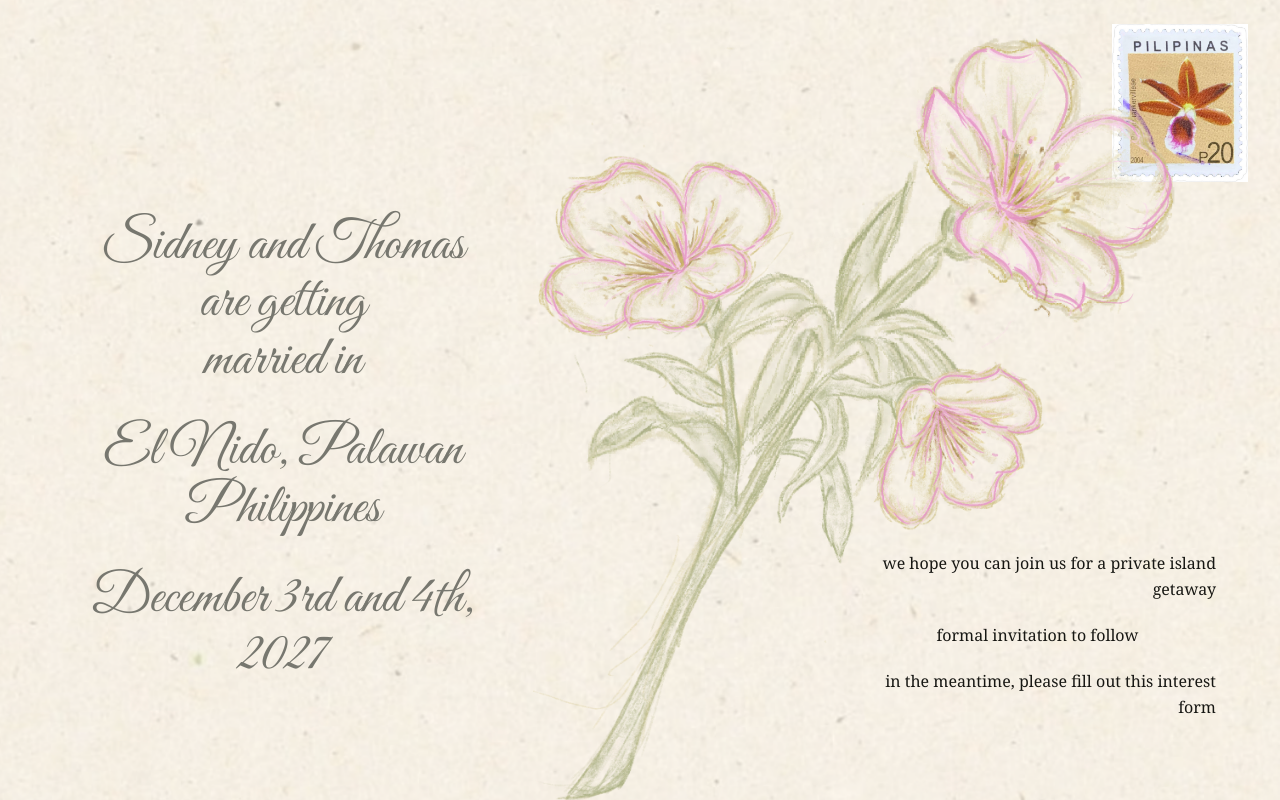
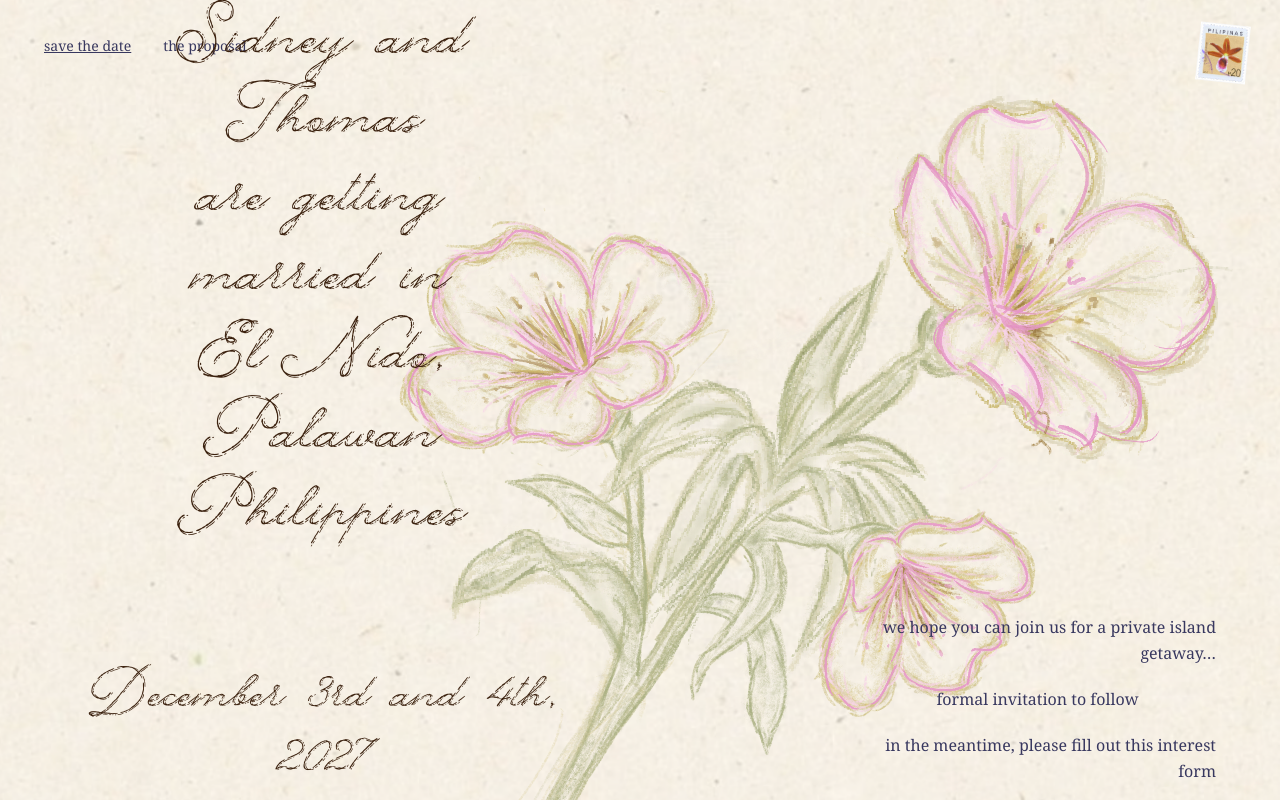
Before and after one commit to thooooooomas/sidneyandthomas, a Next.js app in the folder sidneyandthomas/: page / in a window 1280 px wide. Built offline with nearby package versions, Linux system fonts and the light colour scheme.

Commit message:
install fonts and adjust sizes

```diff
--- a/sidneyandthomas/app/globals.css
+++ b/sidneyandthomas/app/globals.css
@@ -8,17 +8,15 @@
 @theme inline {
   --color-background: var(--background);
   --color-foreground: var(--foreground);
-  --font-sans: var(--font-geist-sans);
-  --font-mono: var(--font-geist-mono);
 }
 
-.font-script {
-  font-family: var(--font-great-vibes), cursive;
+.font-custom {
+  font-family: var(--font-custom), serif;
 }
 
 body {
   min-height: 100%;
   background: var(--background);
   color: var(--foreground);
-  font-family: Georgia, "Times New Roman", serif;
+  font-family: var(--font-custom), serif;
 }
--- a/sidneyandthomas/app/layout.tsx
+++ b/sidneyandthomas/app/layout.tsx
@@ -1,21 +1,12 @@
 import type { Metadata } from "next";
-import { Geist, Geist_Mono, Great_Vibes } from "next/font/google";
 import "./globals.css";
 
-const geistSans = Geist({
-  variable: "--font-geist-sans",
-  subsets: ["latin"],
-});
+import localFont from "next/font/local";
 
-const geistMono = Geist_Mono({
-  variable: "--font-geist-mono",
-  subsets: ["latin"],
-});
-
-const greatVibes = Great_Vibes({
-  variable: "--font-great-vibes",
-  subsets: ["latin"],
-  weight: "400",
+const customFont = localFont({
+  src: "./fonts/somethingelse-webfont.woff2",
+  variable: "--font-custom",
+  display: "swap",
 });
 
 export const metadata: Metadata = {
@@ -28,7 +19,7 @@ export default function RootLayout({ children }: LayoutProps<"/">) {
   return (
     <html
       lang="en"
-      className={`${geistSans.variable} ${geistMono.variable} ${greatVibes.variable} h-full antialiased`}
+      className={`${customFont.variable} h-full antialiased`}
     >
       <body className="min-h-full flex flex-col">{children}</body>
     </html>
--- a/sidneyandthomas/app/page.tsx
+++ b/sidneyandthomas/app/page.tsx
@@ -9,34 +9,50 @@ export default function Home() {
       className="flex h-dvh flex-col overflow-hidden bg-cover bg-center text-[#171713] lg:min-h-0"
       style={{ backgroundImage: `url("${basePath}/background.png")` }}
     >
-      <header className="flex shrink-0 justify-end px-5 pt-4 sm:px-8 sm:pt-6">
+      <header className="flex shrink-0 flex-row items-start justify-between gap-3 px-5 pt-4 sm:gap-4 sm:px-8 sm:pt-6">
+        <nav aria-label="Wedding links" className="flex gap-2 pt-1">
+          <a
+            href={`${basePath}/`}
+            aria-current="page"
+            className="whitespace-nowrap px-3 py-2 font-serif text-xs text-[#38385F] underline sm:text-sm"
+          >
+            save the date
+          </a>
+          <a
+            href="#"
+            className="whitespace-nowrap px-3 py-2 font-serif text-xs text-[#38385F] sm:text-sm"
+          >
+            the proposal
+          </a>
+        </nav>
         <Image
           src={`${basePath}/stamp.jpg`}
           alt="Philippine orchid postage stamp, 20 pesos"
           width={1000}
           height={1200}
-          className="h-auto w-[clamp(5.5rem,11vw,8.5rem)]"
+          className="h-auto w-[50px] rotate-6"
           priority
         />
       </header>
 
-      <main className="mx-auto grid min-h-0 w-full max-w-[1600px] flex-1 grid-cols-[minmax(0,1fr)] grid-rows-[minmax(0,1fr)_auto] sm:px-10 lg:grid-cols-[38%_31%_31%] lg:grid-rows-1 lg:px-16">
-        <section className="z-10 col-start-1 row-start-1 flex min-h-[52dvh] flex-col items-center justify-center gap-16 pt-[5dvh] text-center font-script text-[clamp(2rem,8vw,5rem)] font-normal leading-[1.05] text-[#77776f] lg:col-start-1 lg:min-h-0 lg:w-full lg:items-center lg:gap-8 lg:pb-[13dvh] lg:pt-[3dvh] lg:text-center lg:text-[clamp(2.5rem,4.3vw,4.5rem)]">
-          <h1 className="max-w-full">
+      <main className="mx-auto grid min-h-0 w-full max-w-[1600px] flex-1 grid-cols-[minmax(0,1fr)] grid-rows-[minmax(0,1fr)_auto] sm:px-10 lg:grid-cols-[45%_auto_31%] lg:grid-rows-1 lg:px-16">
+        <section className="z-10 col-start-1 row-start-1 flex min-h-[52dvh] flex-col items-center justify-center gap-16 pt-[5dvh] text-center font-script text-[clamp(2rem,8vw,5rem)] font-normal leading-[1.05] text-[#3B210E] lg:col-start-1 lg:min-h-0 lg:w-full lg:items-center lg:gap-8 lg:pb-[13dvh] lg:pt-[3dvh] lg:text-[75px]">
+          <h1 className="font-custom max-w-full">
             Sidney and Thomas
             <br />
             are getting
             <br />
             married in
-          </h1>
-
-          <h2>
+            <br />
             El Nido, Palawan
             <br />
             Philippines
-          </h2>
-
-          <p>December 3rd and 4th, 2027</p>
+            <br />
+            <br />
+          </h1>
+          <h1 className="font-custom max-w-full lg:text-[60px]">
+            December 3rd and 4th, 2027
+          </h1>
         </section>
 
         <Image
@@ -44,16 +60,16 @@ export default function Home() {
           alt="Illustration of a flowering orchid"
           width={1531}
           height={1798}
-          className="z-0 col-start-1 row-start-1 mt-[18dvh] h-auto w-full self-start object-contain lg:col-start-2 lg:col-end-4 lg:row-end-2 lg:mt-0 lg:w-[651px] lg:max-w-none lg:justify-self-center lg:self-end lg:object-bottom"
+          className="z-0 col-start-1 row-start-1 mt-[18dvh] h-auto w-full rotate-3 self-start object-contain lg:col-start-1 lg:col-end-4 lg:row-end-2 lg:mt-0 lg:w-[65vw] lg:max-w-[900px] lg:justify-self-end lg:object-bottom"
           priority
         />
 
         <section
           aria-label="Wedding invitation information"
-          className="z-10 col-start-1 col-end-2 row-start-2 ml-auto mr-4 flex w-[45%] max-w-full flex-col items-center gap-5 pt-[8dvh] text-center font-serif text-xs leading-relaxed lg:col-start-3 lg:col-end-4 lg:row-start-1 lg:ml-0 lg:mr-0 lg:w-full lg:justify-self-end lg:justify-end lg:self-end lg:pb-[10dvh] lg:pt-0 lg:text-right lg:text-base"
+          className="z-10 col-start-1 col-end-2 row-start-2 ml-auto mr-4 flex w-[45%] max-w-full flex-col items-center gap-5 pt-[8dvh] text-center text-[#38385F] font-serif text-xs leading-relaxed lg:col-start-3 lg:col-end-4 lg:row-start-1 lg:ml-0 lg:mr-0 lg:w-full lg:justify-self-end lg:justify-end lg:self-end lg:pb-[2dvh] lg:pt-0 lg:text-right lg:text-base"
         >
           <p className="max-w-[24rem]">
-            we hope you can join us for a private island getaway
+            we hope you can join us for a private island getaway…
           </p>
           <p className="max-w-[24rem]">formal invitation to follow</p>
           <p className="max-w-[24rem]">
```
Also changed, not shown: sidneyandthomas/app/fonts/somethingelse-webfont.woff2 (added).
